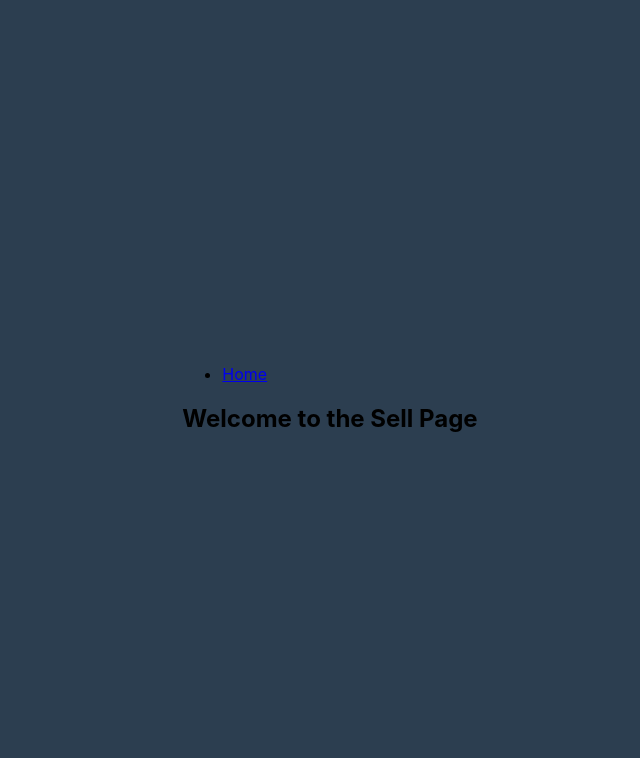
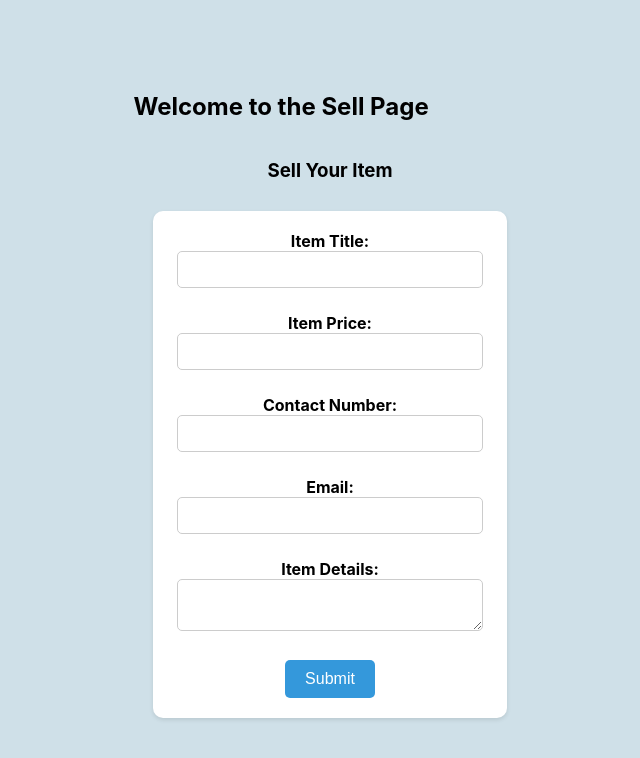
Before and after one commit to harshitmathur2000/BTech_Project, a React (Create React App) app: page /sell in a window 1280 px wide. Shown: the top 758 px of the page, without its empty margins (310-950 px from the left). Built offline with nearby package versions, Linux system fonts and the light colour scheme.

Commit message:
added sell and make request facility and display items or request on respective page

```diff
--- a/src/App.css
+++ b/src/App.css
@@ -1,6 +1,6 @@
 
 body {
-  background-color: #2c3e50; /* Updated background color */
+  background-color: #cfe0e8; /* Updated background color */
   display: flex;
   justify-content: center;
   align-items: center;
@@ -23,7 +23,7 @@ body {
   font-size: 20px;
   cursor: pointer;
   transition: background-color 0.3s, color 0.3s;
-  background-color: #3498db; /* Updated button background color */
+  background-color: #674d3c; /* Updated button background color */
   color: white; /* Updated button text color */
 }
 
--- a/src/App.js
+++ b/src/App.js
@@ -1,4 +1,5 @@
-import { BrowserRouter as Router, Route,Routes, Link } from 'react-router-dom';
+import { BrowserRouter as Router, Route,Routes } from 'react-router-dom';
+import React, { useState } from 'react';
 import './App.css';
 import HomePage from './homepage';
 import BuyPage from './BuyPage';
@@ -6,22 +7,25 @@ import SellPage from './SellPage';
 import RequestPage from './RequestPage';
 import ViewRequestPage from './ViewRequestPage';
 function App() {
+  const [submissions, setSubmissions] = useState([]);
+  const [requests, setRequests] = useState([]);
   return (
+
     <Router>
       <div>
-        <nav>
+        {/* <nav>
           <ul>
             <li>
               <Link to="/">Home</Link>
             </li>
+
           </ul>
-        </nav>
-
+        </nav> */}
         <Routes>
-          <Route path="/buy" element={<BuyPage />} />
-          <Route path="/sell" element={<SellPage />} />
-          <Route path="/request" element={<RequestPage />} />
-          <Route path="/view-request" element={<ViewRequestPage />} />
+          <Route path="/buy" element={<BuyPage submissions={submissions}/>} />
+          <Route path="/sell" element={<SellPage setSubmissions={setSubmissions}/>} />
+          <Route path="/request" element={<RequestPage setRequests = {setRequests}/>} />
+          <Route path="/view-request" element={<ViewRequestPage requests = {requests}/>} />
           <Route path="/" element={<HomePage />} />
         </Routes>
       </div>
--- a/src/BuyPage.js
+++ b/src/BuyPage.js
@@ -1,26 +1,26 @@
 import React from 'react';
 import BuyCard from './BuyCard';
 
-const items = [
-  {
-    itemName: 'Sample Item 1',
-    itemPrice: '$100',
-    contactNumber: '123-456-7890',
-  },
-  {
-    itemName: 'Sample Item 2',
-    itemPrice: '$200',
-    contactNumber: '987-654-3210',
-  },
-  // Add more items here
-];
+// const items = [
+//   {
+//     itemName: 'Sample Item 1',
+//     itemPrice: '$100',
+//     contactNumber: '123-456-7890',
+//   },
+//   {
+//     itemName: 'Sample Item 2',
+//     itemPrice: '$200',
+//     contactNumber: '987-654-3210',
+//   },
+//   // Add more items here
+// ];
 
-function BuyPage() {
+function BuyPage({ submissions }) {
   return (
     <div className="page-container">
       <h2>Welcome to the Buy Page</h2>
       <div className="card-container">
-        {items.map((item, index) => (
+        {submissions.map((item, index) => (
           <BuyCard
             key={index}
             itemName={item.itemName}
--- /dev/null
+++ b/src/RequestCard.js
@@ -0,0 +1,15 @@
+import React from 'react';
+
+function RequestCard({ itemName, requestType, contactNumber }) {
+  return (
+    <div className="card">
+      <div className="card-body">
+        <h5 className="card-title">{itemName}</h5>
+        <p className="card-text">Request type: {requestType}</p>
+        <p className="card-text">Contact Number: {contactNumber}</p>
+      </div>
+    </div>
+  );
+}
+
+export default RequestCard;
--- a/src/RequestPage.js
+++ b/src/RequestPage.js
@@ -1,12 +1,75 @@
-import React from 'react';
+import React, { useState } from 'react';
+import './SellPage.css';
 
-function RequestPage() {
+function RequestPage({ setRequests }) {
+  const [itemTitle, setItemTitle] = useState('');
+  const [requestType, setRequestType] = useState('');
+  const [contactNumber, setContactNumber] = useState('');
+  const [email, setEmail] = useState('');
+  const handleSubmit = (e) => {
+    e.preventDefault();
+    const newRequest = {
+      itemTitle,
+      requestType,
+      contactNumber,
+      email
+    };
+    setRequests((prevRequests) => [...prevRequests, newRequest]);
+    setItemTitle('');
+    setRequestType('');
+    setContactNumber('');
+    setEmail('');
+
+  };
   return (
     <div className="page-container">
       <h2>Welcome to the Request Page</h2>
-      {/* Add your content for the Request page here */}
+      <div className="form-container">
+        <h3>Make your Request</h3>
+        <form onSubmit={handleSubmit} className="sell-form">
+          <label>
+            Item Title:
+            <input
+              type="text"
+              value={itemTitle}
+              onChange={(e) => setItemTitle(e.target.value)}
+              required
+            />
+          </label>
+          <label>
+            Request type:
+            <input
+              type="text"
+              value={requestType}
+              onChange={(e) => setRequestType(e.target.value)}
+              required
+            />
+          </label>
+          <label>
+            Contact Number:
+            <input
+              type="tel"
+              value={contactNumber}
+              onChange={(e) => setContactNumber(e.target.value)}
+              required
+            />
+          </label>
+          <label>
+            Email:
+            <input
+              type="email"
+              value={email}
+              onChange={(e) => setEmail(e.target.value)}
+              required
+            />
+          </label>
+          <button type="submit">Submit</button>
+        </form>
+      </div>
     </div>
   );
+
+
 }
 
 export default RequestPage;
--- /dev/null
+++ b/src/SellPage.css
@@ -0,0 +1,46 @@
+.form-container {
+    display: flex;
+    flex-direction: column;
+    align-items: center;
+    text-align: center;
+  }
+
+  .sell-form {
+    width: 80%;
+    max-width: 400px;
+    margin: 10px;
+    padding: 20px;
+    background-color: white;
+    border-radius: 10px;
+    box-shadow: 0px 2px 4px rgba(0, 0, 0, 0.1);
+  }
+
+  .sell-form label {
+    display: block;
+    margin-bottom: 10px;
+    font-weight: bold;
+  }
+
+  .sell-form input,
+  .sell-form textarea {
+    width: 90%;
+    padding: 10px;
+    margin-bottom: 15px;
+    border: 1px solid #ccc;
+    border-radius: 5px;
+  }
+
+  .sell-form button {
+    padding: 10px 20px;
+    background-color: #3498db;
+    color: white;
+    border: none;
+    border-radius: 5px;
+    font-size: 16px;
+    cursor: pointer;
+    transition: background-color 0.3s, color 0.3s;
+  }
+
+  .sell-form button:hover {
+    background-color: #2980b9;
+  }
--- a/src/SellPage.js
+++ b/src/SellPage.js
@@ -1,12 +1,85 @@
-import React from 'react';
+import React, { useState } from 'react';
+import './SellPage.css';
 
-function SellPage() {
+function SellPage({ setSubmissions }) {
+  const [itemTitle, setItemTitle] = useState('');
+  const [itemPrice, setItemPrice] = useState('');
+  const [contactNumber, setContactNumber] = useState('');
+  const [email, setEmail] = useState('');
+  const [itemDetails, setItemDetails] = useState('');
+
+  const handleSubmit = (e) => {
+    e.preventDefault();
+    const newSubmission = {
+      itemTitle,
+      itemPrice,
+      contactNumber,
+      email,
+      itemDetails,
+    };
+    setSubmissions((prevSubmissions) => [...prevSubmissions, newSubmission]);
+    setItemTitle('');
+    setItemPrice('');
+    setContactNumber('');
+    setEmail('');
+    setItemDetails('');
+  };
+
+
   return (
     <div className="page-container">
       <h2>Welcome to the Sell Page</h2>
-      {/* Add your content for the Sell page here */}
+      <div className="form-container">
+        <h3>Sell Your Item</h3>
+        <form onSubmit={handleSubmit} className="sell-form">
+          <label>
+            Item Title:
+            <input
+              type="text"
+              value={itemTitle}
+              onChange={(e) => setItemTitle(e.target.value)}
+              required
+            />
+          </label>
+          <label>
+            Item Price:
+            <input
+              type="text"
+              value={itemPrice}
+              onChange={(e) => setItemPrice(e.target.value)}
+              required
+            />
+          </label>
+          <label>
+            Contact Number:
+            <input
+              type="tel"
+              value={contactNumber}
+              onChange={(e) => setContactNumber(e.target.value)}
+              required
+            />
+          </label>
+          <label>
+            Email:
+            <input
+              type="email"
+              value={email}
+              onChange={(e) => setEmail(e.target.value)}
+              required
+            />
+          </label>
+          <label>
+            Item Details:
+            <textarea
+              value={itemDetails}
+              onChange={(e) => setItemDetails(e.target.value)}
+              required
+            />
+          </label>
+          <button type="submit">Submit</button>
+        </form>
+      </div>
     </div>
   );
 }
-
 export default SellPage;
--- a/src/ViewRequestPage.js
+++ b/src/ViewRequestPage.js
@@ -1,10 +1,19 @@
 import React from 'react';
-
-function ViewRequestPage() {
+import RequestCard from './RequestCard';
+function ViewRequestPage({requests}) {
   return (
     <div className="page-container">
-      <h2>Welcome to the View Request Page</h2>
-      {/* Add your content for the View Request page here */}
+      <h2>Welcome to the Request Page</h2>
+      <div className="card-container">
+        {requests.map((item, index) => (
+          <RequestCard
+            key={index}
+            itemName={item.itemName}
+            requestType={item.requestType}
+            contactNumber={item.contactNumber}
+          />
+        ))}
+      </div>
     </div>
   );
 }
```
Also changed, not shown: src/index.css (line endings or trailing spaces).
